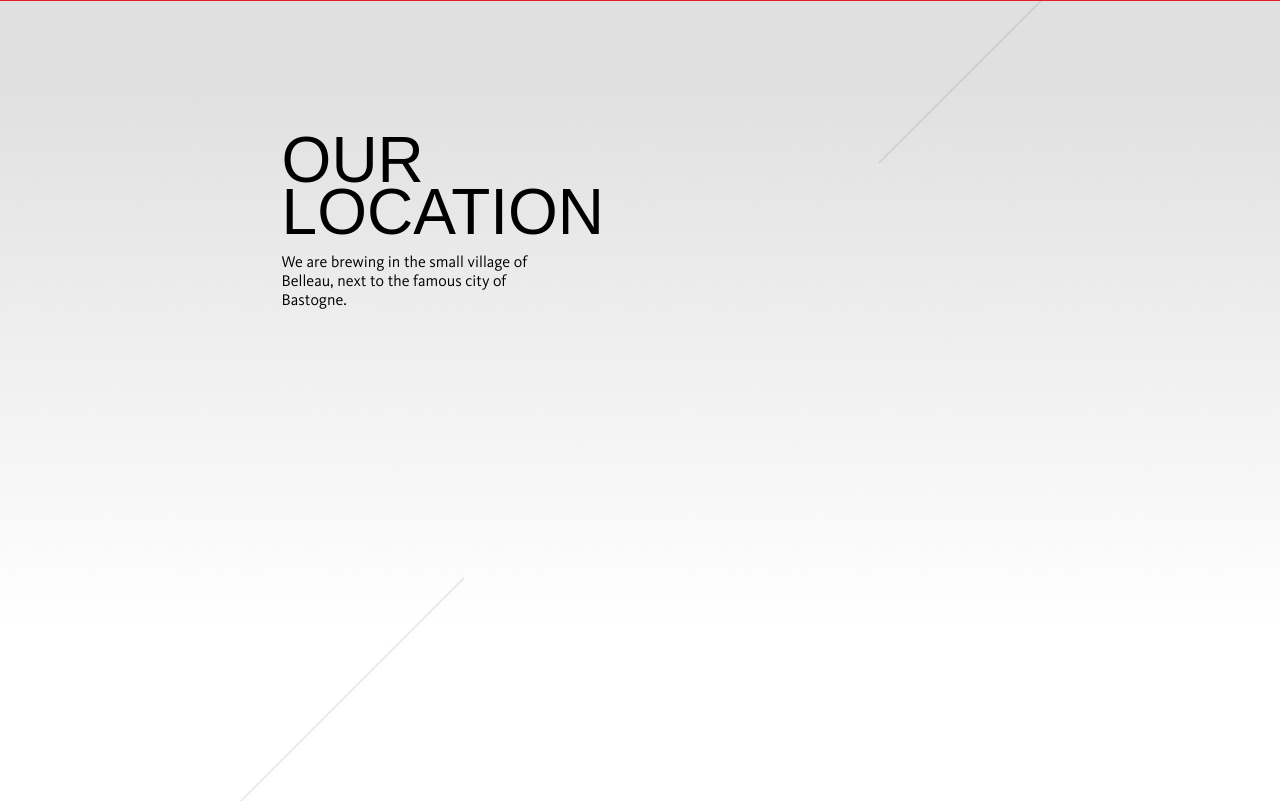
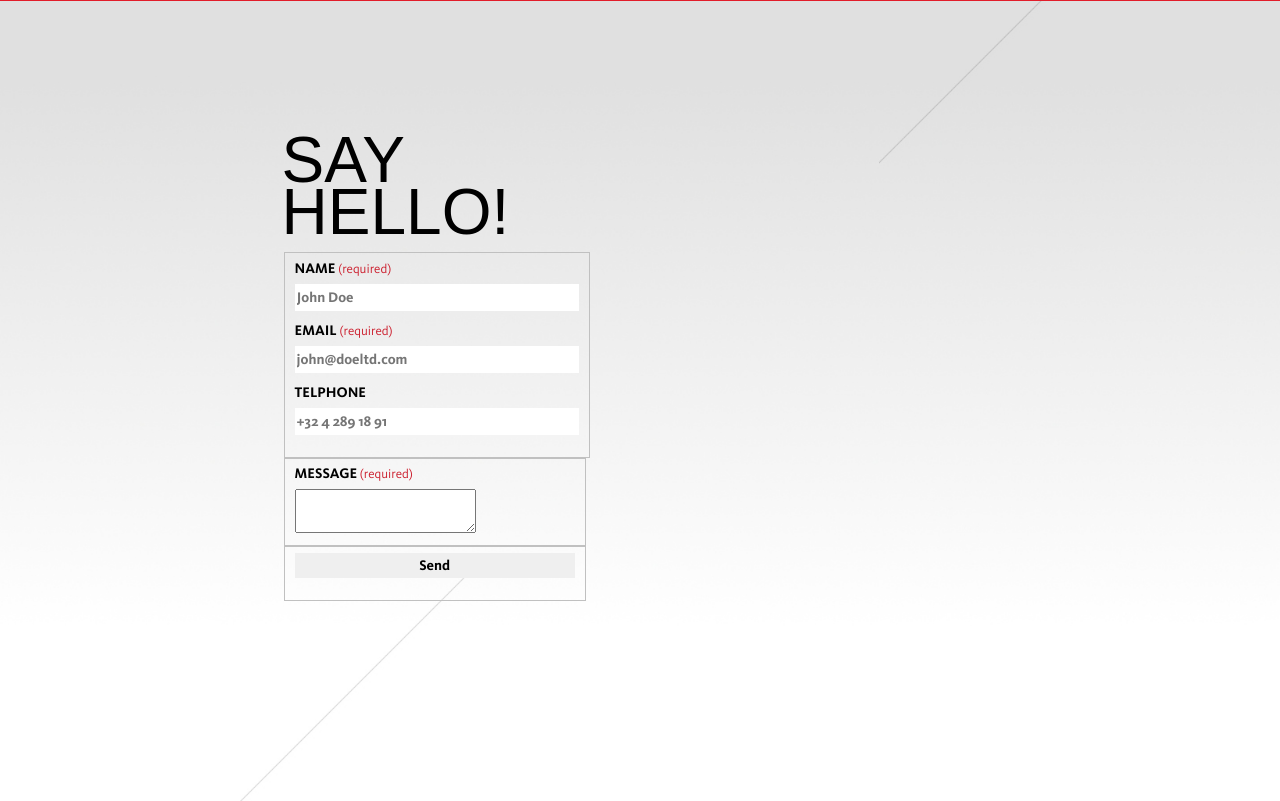
Before and after one commit to amodef/lion-a-plume.be, a PHP site: page / in a window 1280 px wide. Shown: the part 3599-4400 px from the top of the page. Run offline with PHP 8.4, Linux system fonts and the light colour scheme; data that the repository does not hold is empty; some libraries are stand-ins or nearby versions; some web fonts are replaced.

Commit message:
Initializition of the project, phase 2

```diff
--- a/css/style.css
+++ b/css/style.css
@@ -360,6 +398,31 @@ section .slides_txt {
 	margin-top: 0px;
 }
 
+input {
+	margin-bottom: 10px;
+	border-style: solid;
+	border: none;
+}
+label {
+	text-transform: uppercase;
+}
+label, input {
+	width:280px;
+	height: 25px;
+	display: block;
+	font-size: .9em;
+	font-weight: 700;
+}
+label span {
+	color: #cc202f;
+	font-weight: 400;
+	font-size: .9em;
+	text-transform: lowercase;
+}
+.form_row {
+	float: left;
+}
+
 /* Media queries medium */
 @media screen and (max-width: 1350px){
 	/* Menu size reduction */
--- a/index.php
+++ b/index.php
@@ -35,8 +35,15 @@ include_once("inc/i18n.php");
 			</li>
 			<li class="t1"><a href="#slides" title="<?php echo _("Our beers"); ?>"><?php echo _("Our beers"); ?></a></li>
 			<li class="t2"><a href="#brewe" title="<?php echo _("The brewery"); ?>"><?php echo _("The brewery"); ?></a></li>
-			<!--<li class="t3"><a href="#resel_bg" title="Resellers">Resellers</a></li>-->
 			<li class="t3"><a href="#conta" title="<?php echo _("Contact"); ?>"><?php echo _("Contact"); ?></a></li>
+		</ul>
+		</nav>
+		<nav class="lang_menu">
+		<ul>
+			<li class="en"><a href="../en/">EN</a></li>
+			<li class="fr"><a href="../fr/">FR</a></li>
+			<li class="nl"><a href="../nl/">NL</a></li>
+			<li class="it"><a href="../it/">IT</a></li>
 		</ul>
 		</nav>
 	</header>
@@ -221,8 +228,29 @@ include_once("inc/i18n.php");
 	<div id="conta" class="conta bg">
 	<div class="container">
 		<section class="conta_txt">
-		      <h1><?php echo _("Our location"); ?></h1>
-		      <p><?php echo _("We are brewing in the small village of Belleau, next to the famous city of Bastogne."); ?></p>
+		      <h1><?php echo _("Say Hello!"); ?></h1>
+		      <form>
+		      	<fieldset class="form_row">
+			      	<label><?php echo _("Name"); ?> <span><?php echo _("(required)"); ?></span></label>
+			      	<input type="text" id="full_name" name="full_name" placeholder="John Doe" required>
+
+			      	<label><?php echo _("Email"); ?> <span><?php echo _("(required)"); ?></span></label>
+			      	<input type="email" id="email" name="email" placeholder="john@doeltd.com" required>
+
+			      	<label><?php echo _("Telphone"); ?></label>
+			      	<input type="tel" id="tel" name="tel" placeholder="+32 4 289 18 91">
+		      	</fieldset>
+
+		      	<fieldset class="form_row">
+		      		<label><?php echo _("Message"); ?> <span><?php echo _("(required)"); ?></span></label>
+			      	<textarea id="message" name="message" required></textarea>
+		      	</fieldset>
+
+		      	<fieldset>
+		      		<input type="submit" value="<?php echo _("Send"); ?>">
+		      	</fieldset>
+
+		      </form>
 		</section>
 	</div>
 	</div>
```
Also changed, not shown: other parts of css/style.css (+38 -0 lines).
